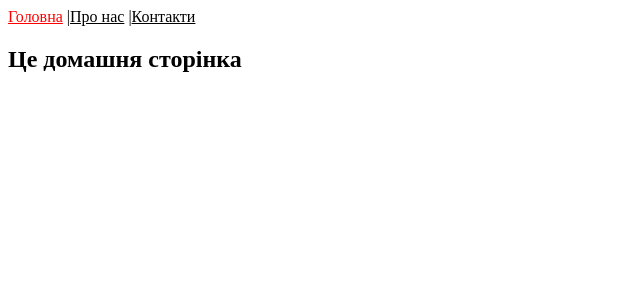
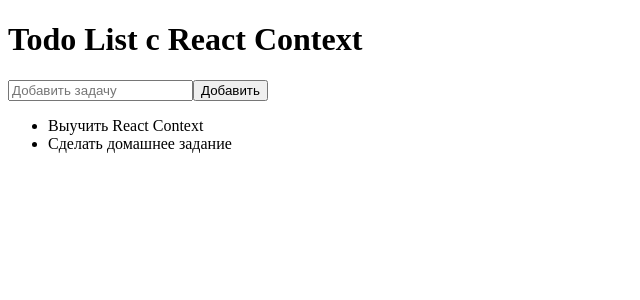
Before and after one commit to filip-sumy/React, a React (Vite) app: page / in a window 1280 px wide. Shown: the top 300 px of the page, without its empty margins (0-640 px from the left). Built offline with nearby package versions, Linux system fonts and the light colour scheme.

Commit message:
react-43

```diff
--- a/src/App.tsx
+++ b/src/App.tsx
@@ -1,29 +1,106 @@
-import React from "react";
-import { BrowserRouter as Router, Routes, Route, NavLink } from "react-router-dom";
+import React, { createContext, useContext, useState, ReactNode } from "react";
+import { createRoot } from "react-dom/client";
 
-const Home = () => <h2>Це домашня сторінка</h2>;
-const About = () => <h2>Це сторінка про нас</h2>;
-const Contact = () => <h2>Це контактна сторінка</h2>;
+// Определение типов
+interface Todo {
+  id: number;
+  text: string;
+  completed: boolean;
+}
 
-const Navigation = () => (
-  <nav>
-    <NavLink to="/" end style={({ isActive }) => ({ color: isActive ? "red" : "black" })}>Головна</NavLink> |
-    <NavLink to="/about" style={({ isActive }) => ({ color: isActive ? "red" : "black" })}>Про нас</NavLink> |
-    <NavLink to="/contact" style={({ isActive }) => ({ color: isActive ? "red" : "black" })}>Контакти</NavLink>
-  </nav>
-);
+interface TodoContextType {
+  todos: Todo[];
+  addTodo: (text: string) => void;
+  toggleTodo: (id: number) => void;
+}
 
-const App = () => {
+const TodoContext = createContext<TodoContextType | undefined>(undefined);
+
+interface TodoProviderProps {
+  children: ReactNode;
+}
+
+const TodoProvider: React.FC<TodoProviderProps> = ({ children }) => {
+  const [todos, setTodos] = useState<Todo[]>([
+    { id: 1, text: "Выучить React Context", completed: false },
+    { id: 2, text: "Сделать домашнее задание", completed: false }
+  ]);
+
+  const addTodo = (text: string) => {
+    setTodos([...todos, { id: Date.now(), text, completed: false }]);
+  };
+
+  const toggleTodo = (id: number) => {
+    setTodos(
+      todos.map((todo) =>
+        todo.id === id ? { ...todo, completed: !todo.completed } : todo
+      )
+    );
+  };
+
   return (
-    <Router>
-      <Navigation />
-      <Routes>
-        <Route path="/" element={<Home />} />
-        <Route path="/about" element={<About />} />
-        <Route path="/contact" element={<Contact />} />
-      </Routes>
-    </Router>
+    <TodoContext.Provider value={{ todos, addTodo, toggleTodo }}>
+      {children}
+    </TodoContext.Provider>
   );
 };
 
+const TodoList: React.FC = () => {
+  const context = useContext(TodoContext);
+  if (!context) throw new Error("TodoList must be used within a TodoProvider");
+  const { todos, toggleTodo } = context;
+  return (
+    <ul>
+      {todos.map((todo) => (
+        <li
+          key={todo.id}
+          onClick={() => toggleTodo(todo.id)}
+          style={{ textDecoration: todo.completed ? "line-through" : "none", cursor: "pointer" }}
+        >
+          {todo.text}
+        </li>
+      ))}
+    </ul>
+  );
+};
+
+const AddTodo: React.FC = () => {
+  const context = useContext(TodoContext);
+  if (!context) throw new Error("AddTodo must be used within a TodoProvider");
+  const { addTodo } = context;
+  const [text, setText] = useState("");
+
+  const handleSubmit = (e: React.FormEvent) => {
+    e.preventDefault();
+    if (!text.trim()) return;
+    addTodo(text);
+    setText("");
+  };
+
+  return (
+    <form onSubmit={handleSubmit}>
+      <input
+        type="text"
+        value={text}
+        onChange={(e) => setText(e.target.value)}
+        placeholder="Добавить задачу"
+      />
+      <button type="submit">Добавить</button>
+    </form>
+  );
+};
+
+const App: React.FC = () => {
+  return (
+    <TodoProvider>
+      <h1>Todo List с React Context</h1>
+      <AddTodo />
+      <TodoList />
+    </TodoProvider>
+  );
+};
+
+const root = createRoot(document.getElementById("root")!);
+root.render(<App />);
+
 export default App;
```
